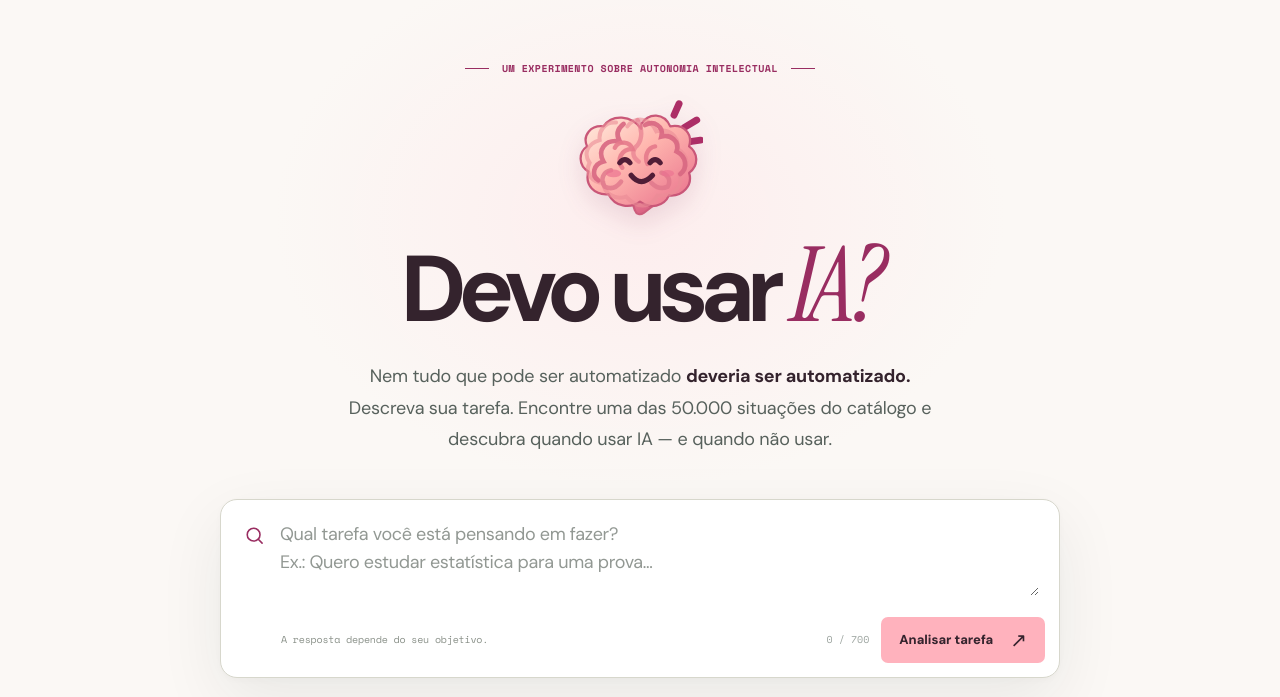
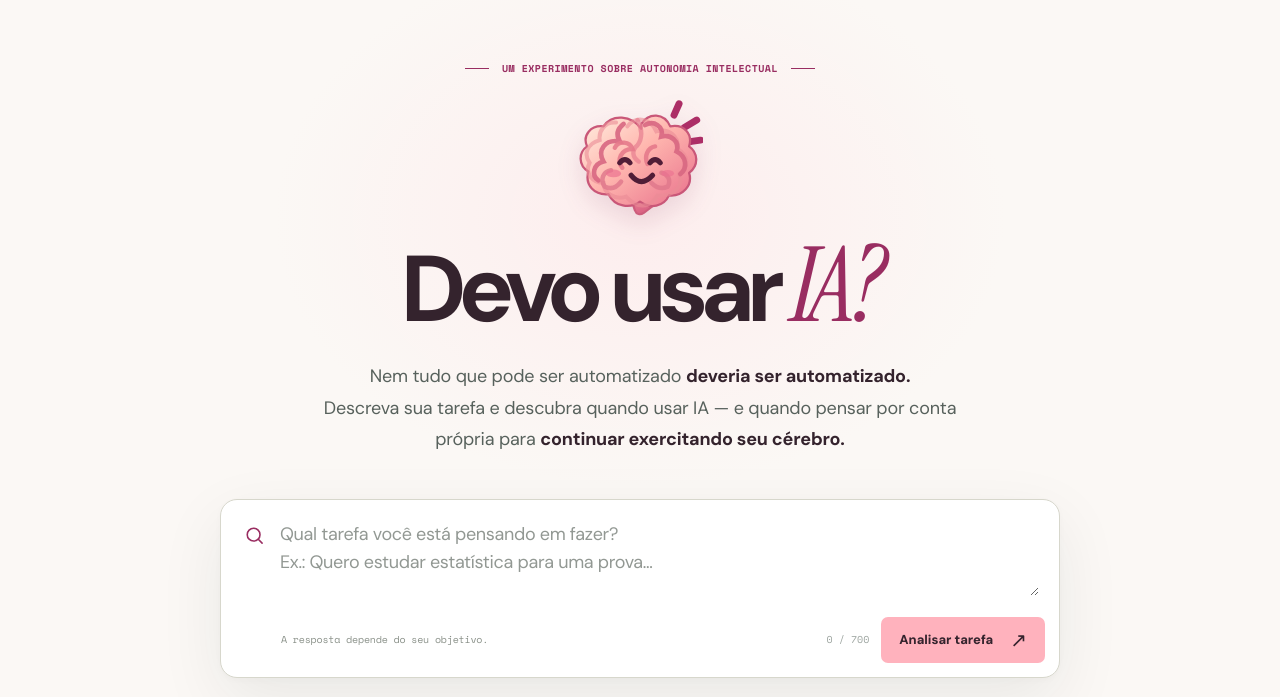
Before and after one commit to dahisdaniel/useyourbrain, a website: page index.html in a window 1280 px wide. Shown: the part 90-787 px from the top of the page. Drawn offline with nearby package versions, Linux system fonts and the light colour scheme.

Commit message:
Sharpen homepage mission around exercising human thinking

```diff
--- a/index.html
+++ b/index.html
@@ -4,9 +4,9 @@
   <meta charset="utf-8">
   <meta name="viewport" content="width=device-width, initial-scale=1">
   <meta name="theme-color" content="#fbf8f5">
-  <meta name="description" content="Sua inteligência importa. Descreva uma tarefa e descubra quando usar inteligência artificial, quando usá-la como tutora e quando pensar por conta própria. Recomendações transparentes com referências científicas.">
+  <meta name="description" content="Descreva sua tarefa e descubra quando usar IA — e quando pensar por conta própria para continuar exercitando seu cérebro. Recomendações com referências científicas.">
   <meta property="og:title" content="Devo usar IA? — Use Your Brain">
-  <meta property="og:description" content="Busque 50.000 exemplos locais para decidir quando usar IA, com justificativas e estudos científicos.">
+  <meta property="og:description" content="Quando usar IA e quando pensar por conta própria? Recomendações práticas e evidências científicas para continuar exercitando seu cérebro.">
   <meta property="og:type" content="website">
   <title>Devo usar IA? — Use Your Brain</title>
   <link rel="icon" type="image/svg+xml" href="/favicon.svg?v=3">
@@ -216,7 +216,7 @@
       <div class="eyebrow mono"><span class="small-line"></span>UM EXPERIMENTO SOBRE AUTONOMIA INTELECTUAL<span class="small-line"></span></div>
       <img class="hero-mascot" src="/favicon.svg?v=3" alt="Cérebro rosa-coral sorridente" width="126" height="118">
       <h1 id="hero-title">Devo usar <em>IA?</em></h1>
-      <p class="hero-description">Nem tudo que pode ser automatizado <strong>deveria ser automatizado.</strong><br>Descreva sua tarefa. Encontre uma das 50.000 situações do catálogo e descubra quando usar IA — e quando não usar.</p>
+      <p class="hero-description">Nem tudo que pode ser automatizado <strong>deveria ser automatizado.</strong><br>Descreva sua tarefa e descubra quando usar IA — e quando pensar por conta própria para <strong>continuar exercitando seu cérebro.</strong></p>
       <div class="search-wrap" id="como-funciona">
         <form id="task-form" novalidate>
           <div class="search-panel">
```
